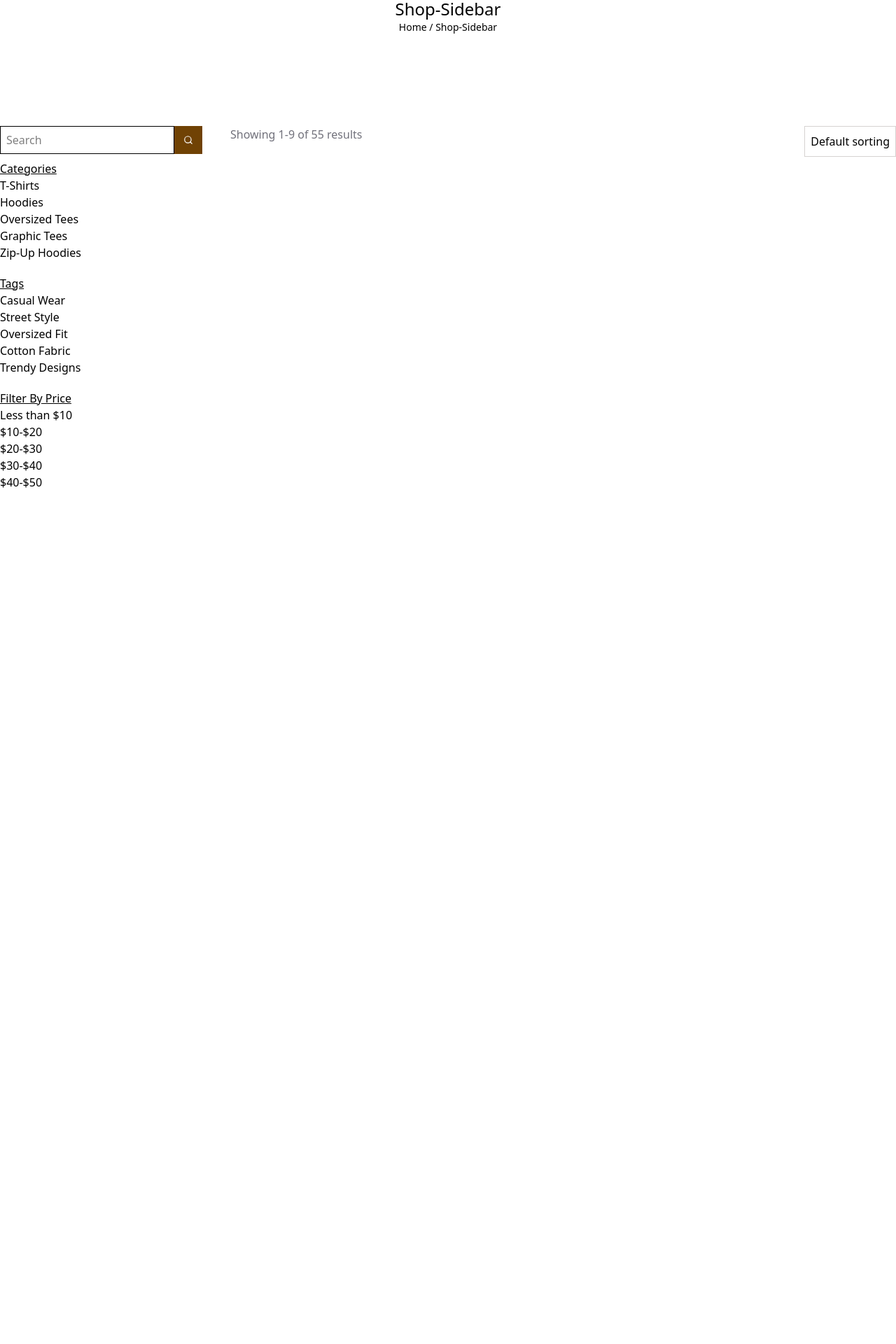
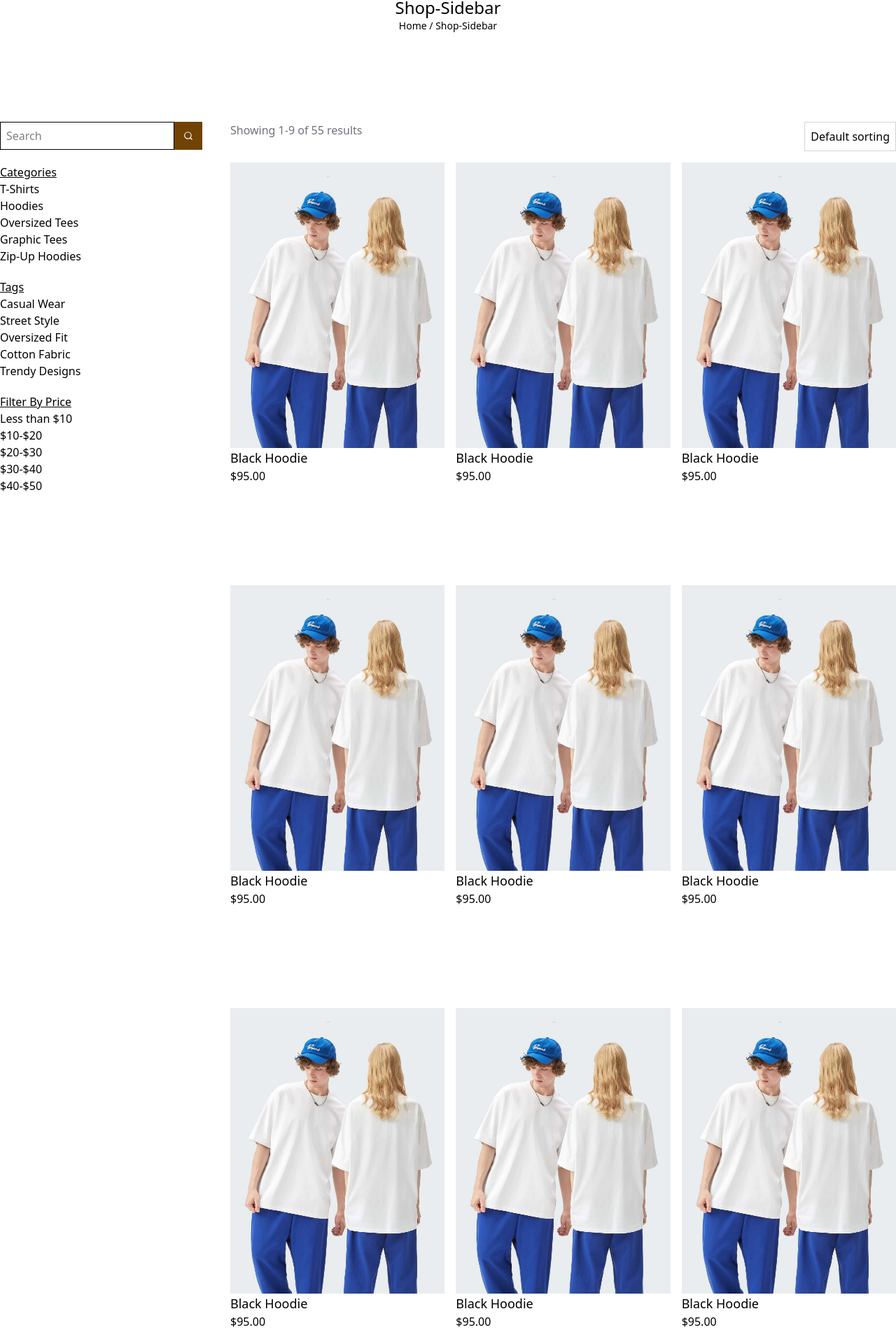
Before and after one commit to Zoidevzx/Projeto-Final-React, a Next.js app: page /shop in a window 1280 px wide. Shown: the part 169-2089 px from the top of the page at 70% size. Before the commit the page ends 1286 px from the top, so only its background shows below. Built offline with nearby package versions, Linux system fonts and the light colour scheme.

Commit message:
Continuação do Shop

```diff
--- a/components/Shop.jsx
+++ b/components/Shop.jsx
@@ -5,16 +5,16 @@ import { useRouter } from "next/navigation";
 export default function Shop() {
   return (
     <div className="flex-center">
-      <div className="container grid grid-rows-[3fr_5fr_4fr]">
-        <div className='flex-center flex-col gap-1.2'>
+      <div className="container grid grid-rows-[2fr_13fr]">
+        <div className='flex-center flex-col '>
           <h1 className='m-0 text-2xl'>Shop-Sidebar</h1>
           <p className='m-0 text-#D3D3D3 text-sm'>Home / Shop-Sidebar</p>
         </div>
 
-        <div className="grid grid-flow-col grid-cols-[1fr_8fr] m-0_5 gap-x-10">
+        <div className="grid grid-flow-col grid-cols-[1fr_5fr] m-0_5 gap-x-10 ">
 
-          <div className='grid grid-flow-row grid-rows-auto gap-5'>
-            <div className='flex h-7.25'>
+          <div className='grid grid-flow-row grid-rows-4 grid-rows-[1fr_5fr_5fr_5fr] gap-5 h-50'>
+            <div className='flex '>
               <form>
                 <input type="text" placeholder='Search' className='border-1 border-black p-2 h-10' />
               </form>
@@ -33,7 +33,7 @@ export default function Shop() {
             </div>
 
             <div>
-              <h3 className='text-4 underline '>Tags</h3>
+              <h3 className='text-4 underline'>Tags</h3>
               <p className='text-3'>Casual Wear</p>
               <p className='ext-3'>Street Style</p>
               <p className='text-3'>Oversized Fit</p>
@@ -52,19 +52,60 @@ export default function Shop() {
 
           </div>
 
-          <div className=''>
-            <div className='flex justify-between h-11'>
+          <div className='grid grid-cols-3 grid-rows-5 grid-flow-row grid-rows-[1fr_14fr_14fr_14fr_3fr] grid-cols-auto gap-4 '>
+            <div className='flex justify-between col-span-3'>
               <h2 className='text-zinc-500'>Showing 1-9 of 55 results</h2>
-              <button className='border-1 p-2 border-stone-300'>
+              <button className='border-1 p-2 border-stone-300 hover:cursor-pointer'>
                 Default sorting
               </button>
             </div>
             <div>
-
+              <img src="item1_Home.png" alt="imagem 1" />
+              <h1 className='text-lg'>Black Hoodie</h1>
+              <p>$95.00</p>
+            </div>
+            <div>
+              <img src="item1_Home.png" alt="imagem 1" />
+              <h1 className='text-lg'>Black Hoodie</h1>
+              <p>$95.00</p>
+            </div>
+            <div>
+              <img src="item1_Home.png" alt="imagem 1" />
+              <h1 className='text-lg'>Black Hoodie</h1>
+              <p>$95.00</p>
+            </div>
+            <div>
+              <img src="item1_Home.png" alt="imagem 1" />
+              <h1 className='text-lg'>Black Hoodie</h1>
+              <p>$95.00</p>
+            </div>
+            <div>
+              <img src="item1_Home.png" alt="imagem 1" />
+              <h1 className='text-lg'>Black Hoodie</h1>
+              <p>$95.00</p>
+            </div>
+            <div>
+              <img src="item1_Home.png" alt="imagem 1" />
+              <h1 className='text-lg'>Black Hoodie</h1>
+              <p>$95.00</p>
+            </div>
+            <div>
+              <img src="item1_Home.png" alt="imagem 1" />
+              <h1 className='text-lg'>Black Hoodie</h1>
+              <p>$95.00</p>
+            </div>
+            <div>
+              <img src="item1_Home.png" alt="imagem 1" />
+              <h1 className='text-lg'>Black Hoodie</h1>
+              <p>$95.00</p>
+            </div>
+            <div>
+              <img src="item1_Home.png" alt="imagem 1" />
+              <h1 className='text-lg'>Black Hoodie</h1>
+              <p>$95.00</p>
             </div>
           </div>
         </div>
-
       </div>
     </div>
   );
```
